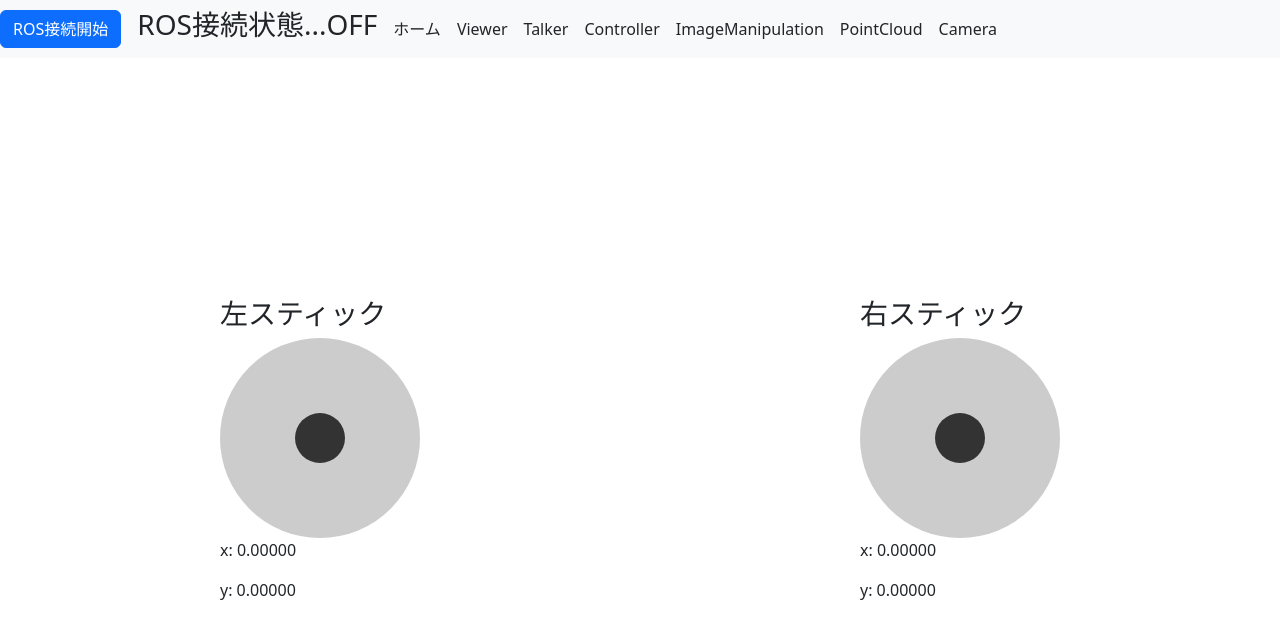
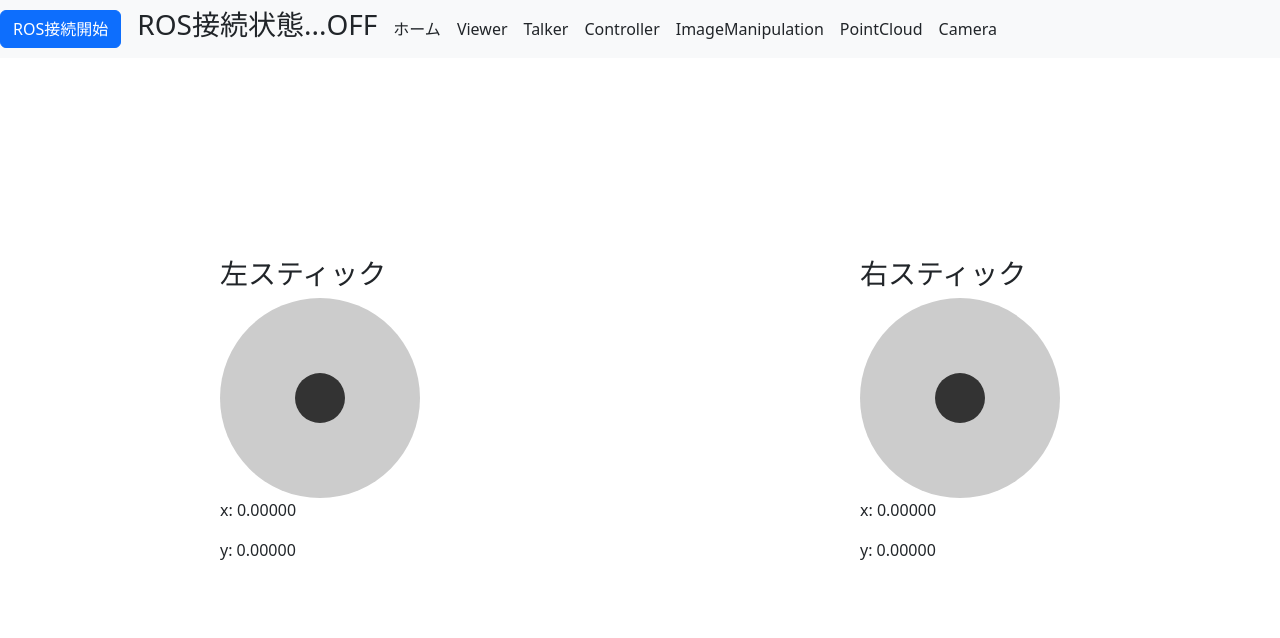
Before and after one commit to t23b227a/ros_web, a Next.js app in the folder visualize_sample_client/: page /controller in a window 1280 px wide. Shown: the top 638 px of the page. Built offline with nearby package versions, Linux system fonts and the light colour scheme.

Commit message:
スティックのページスクロールされなくなった‼

```diff
--- a/visualize_sample_client/app/controller/page.tsx
+++ b/visualize_sample_client/app/controller/page.tsx
@@ -160,7 +160,7 @@ const JoystickController: React.FC = () => {
     //新たなボタン用のコンポーネントを作成し、その引数として直接setButtonsを渡す
 
     return (
-        <div style={{ display: 'flex', justifyContent: 'space-around', alignItems: 'center', height: '100vh' }}>
+        <div style={{ display: 'flex', justifyContent: 'space-around', alignItems: 'center', height: '90vh' }}>
             <div>
                 <h3>左スティック</h3>
                 <Stick onChange={setLeftStick} id="left" />
--- a/visualize_sample_client/app/globals.css
+++ b/visualize_sample_client/app/globals.css
@@ -12,11 +12,8 @@
 
 html,
 body {
-  margin: 0;
-  padding: 0;
-  overflow: hidden; /* スクロールを防ぐ */
-  width: 100vw; /* 幅を固定 */
-  height: 100vh; /* 高さを固定 */
+  max-width: 100vw;
+  overflow-x: hidden;
 }
 
 body {
@@ -25,14 +22,6 @@ body {
   font-family: Arial, Helvetica, sans-serif;
   -webkit-font-smoothing: antialiased;
   -moz-osx-font-smoothing: grayscale;
-}
-
-.container {
-  display: flex;
-  justify-content: center; /* 水平方向に中央揃え */
-  align-items: center; /* 垂直方向に中央揃え */
-  width: 100vw; /* ウィンドウ幅に合わせる */
-  height: 100vh; /* ウィンドウ高さに合わせる */
 }
 
 * {
@@ -51,9 +40,3 @@ a {
     color-scheme: dark;
   }
 }
-
-img {
-  max-width: 100%;
-  max-height: 100%;
-  object-fit: contain; /* 縦横比を保ちながら収める */
-}
```
